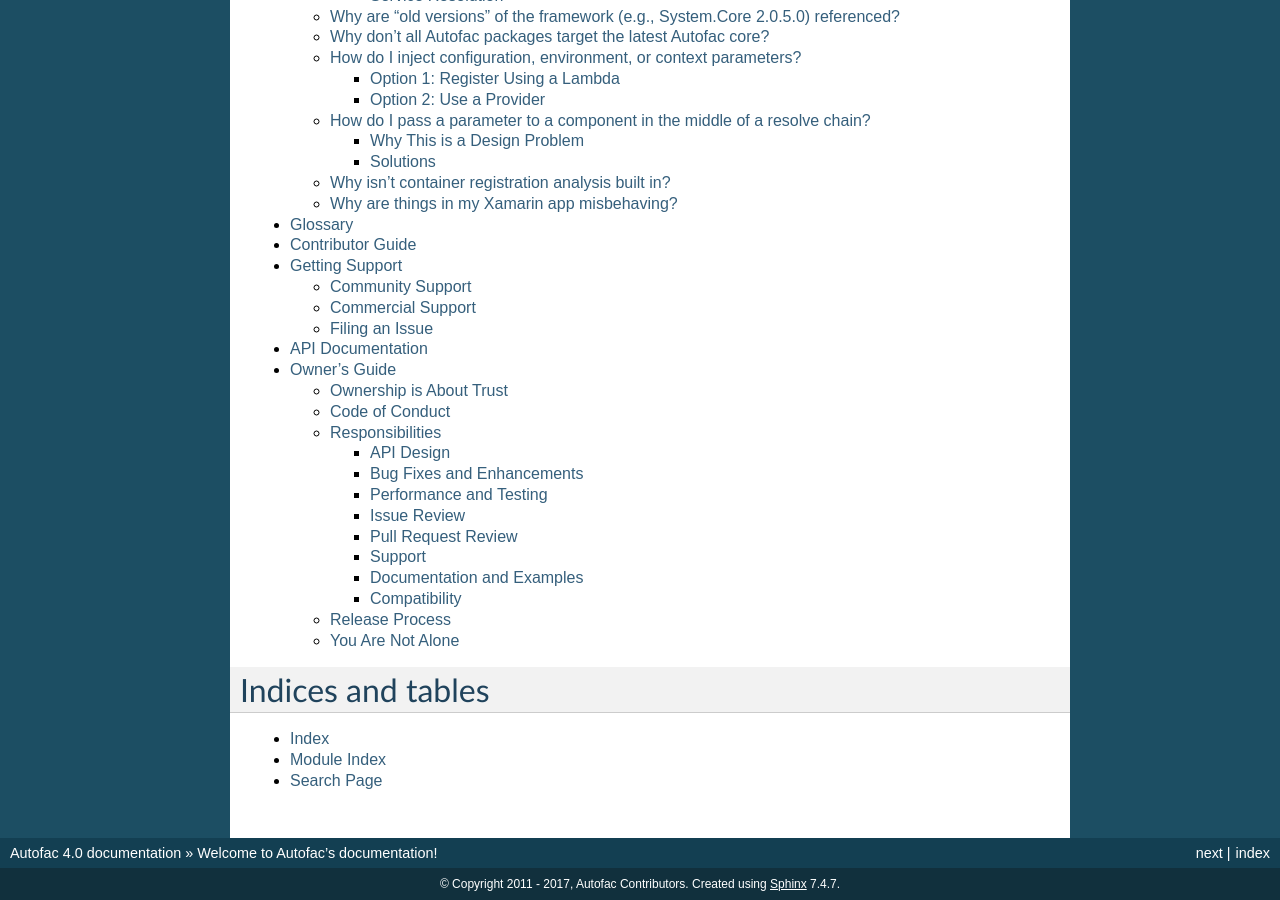
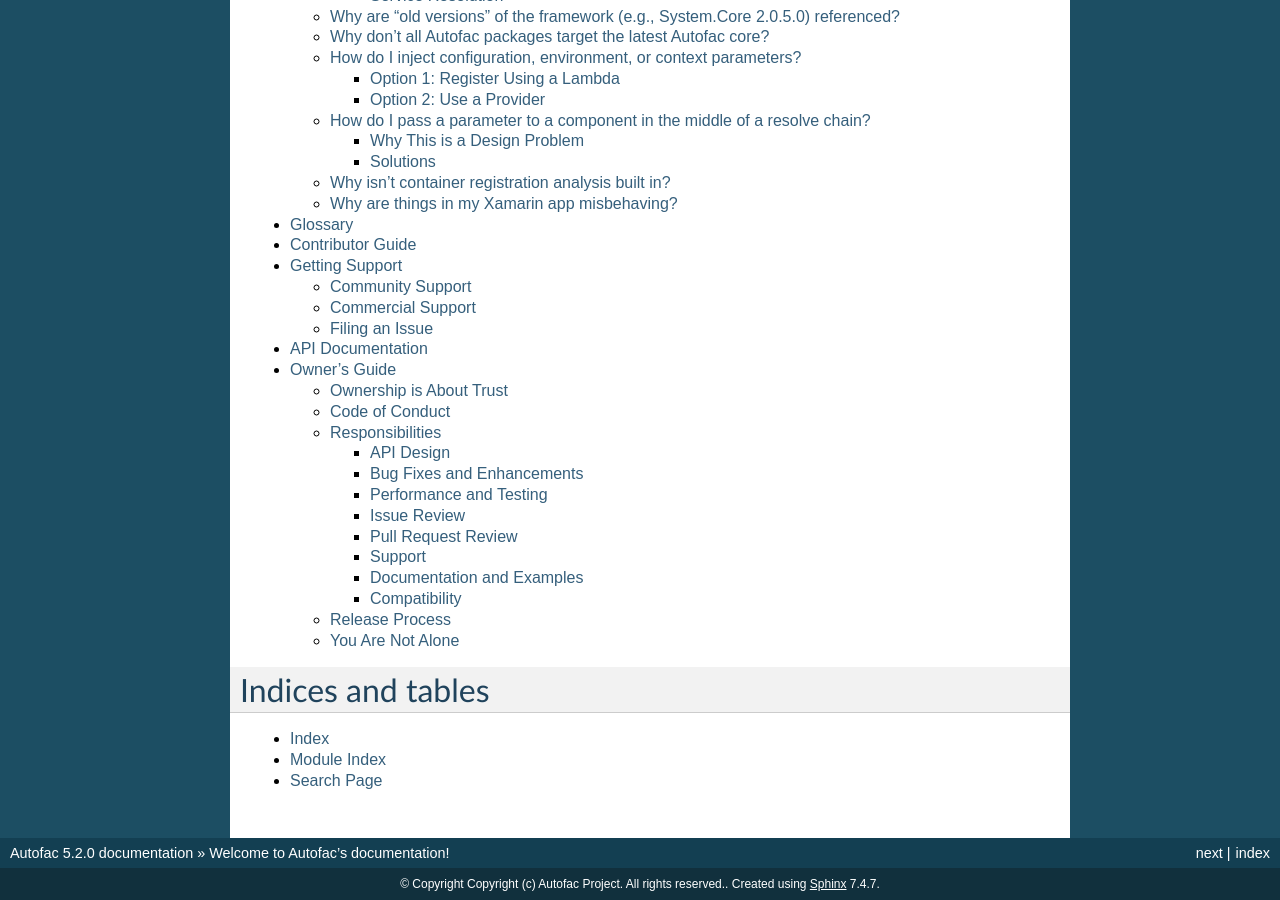
Before and after one commit to autofac/Documentation, a Sphinx documentation site: the page built from docs/index.rst, in a window 1280 px wide and 900 px high, scrolled down 5319 px. Built offline with Sphinx 7.4.7, drawn with Linux system fonts in a browser that asks for light colours; some of the changed text lies outside the part shown.

Commit message:
Update doc metadata for 5.2.

```diff
--- a/docs/conf.py
+++ b/docs/conf.py
@@ -44,16 +44,16 @@
 
 # General information about the project.
 project = u'Autofac'
-copyright = u'2011 - 2017, Autofac Contributors'
+copyright = u'Copyright (c) Autofac Project. All rights reserved.'
 
 # The version info for the project you're documenting, acts as replacement for
 # |version| and |release|, also used in various other places throughout the
 # built documents.
 #
 # The short X.Y version.
-version = '4.0'
+version = '5.0'
 # The full version, including alpha/beta/rc tags.
-release = '4.0'
+release = '5.2.0'
 
 # The language for content autogenerated by Sphinx. Refer to documentation
 # for a list of supported languages.
@@ -242,7 +242,7 @@
 #  dir menu entry, description, category)
 texinfo_documents = [
   ('index', 'Autofac', u'Autofac Documentation',
-   u'Autofac Contributors', 'Autofac', 'One line description of project.',
+   u'Autofac Contributors', 'Autofac', 'Autofac is an IoC container for Microsoft .NET. It manages the dependencies between classes so that applications stay easy to change as they grow in size and complexity.',
    'Miscellaneous'),
 ]
 
```
